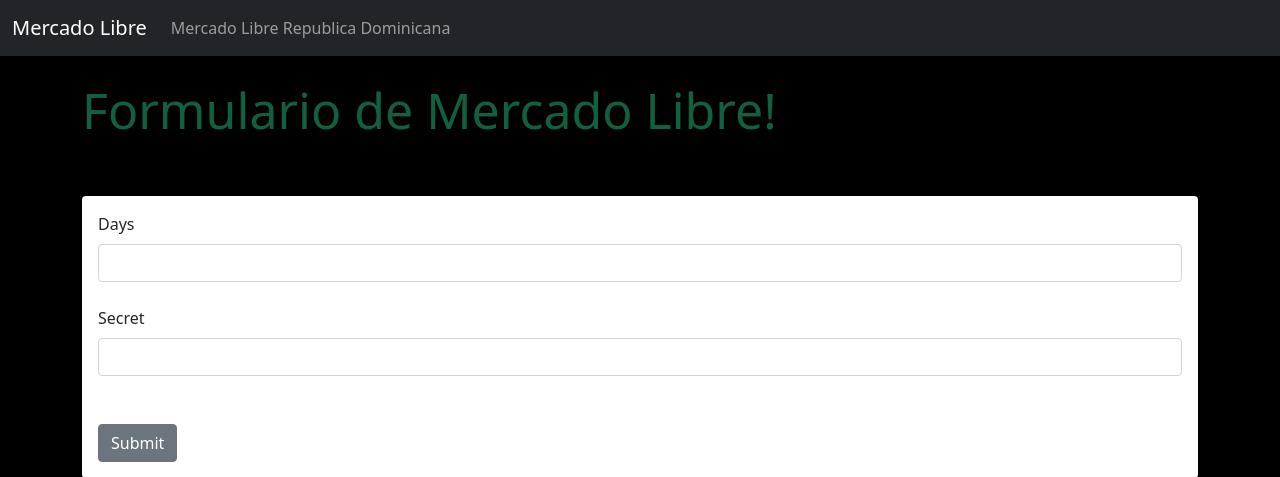
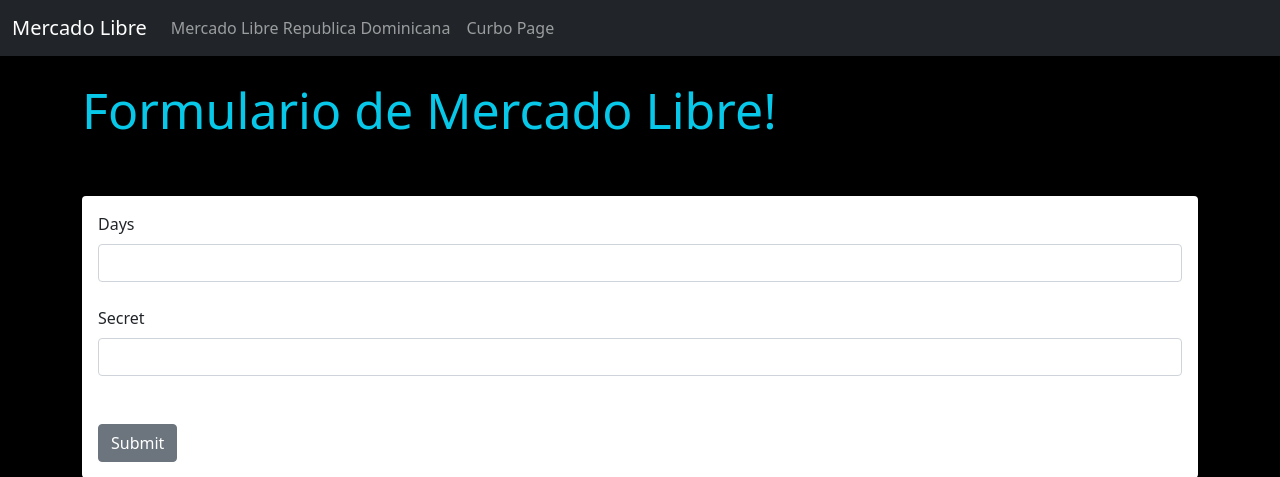
Before and after one commit to bujosa/aldebaran, a Flask app: page /form-rd in a window 1280 px wide. Shown: the top 477 px of the page. Run offline with Flask 2, Linux system fonts and the light colour scheme; parts of the project's set-up code (start-up, migrations or seed data) failed here and were passed over; some libraries are stand-ins or nearby versions.

Commit message:
Add new style

```diff
--- a/static/css/style.css
+++ b/static/css/style.css
@@ -1,7 +1,13 @@
 h1 {
-	color: rgb(17, 97, 65);
+	color: #07C8E8;
 	font-size:50px;
 }
+
+h2 {
+	color: #5dbdce;
+	font-size:20px;
+}
+
 
 body {
 	background: #000000;
--- a/templates/base.html
+++ b/templates/base.html
@@ -11,6 +11,7 @@
     <!-- Our CSS -->
     <link href="{{ url_for('static', filename='css/style.css') }}" rel="stylesheet">
 
+    <link rel="icon" href="https://curbo-assets.nyc3.cdn.digitaloceanspaces.com/flags/White.ico">
 
     <title>Curbo - Meli!</title>
   </head>
--- a/templates/navbar.html
+++ b/templates/navbar.html
@@ -11,6 +11,10 @@
           <a class="nav-link" href="{{ url_for('meli')}}">Mercado Libre Republica Dominicana</a>
         </li>
 
+        <li class="nav-item">
+          <a class="nav-link" href="https://cars.curbo.co/?">Curbo Page</a>
+        </li>
+
       </ul>
     </div>
   </div>
```
Also changed, not shown: templates/index.html (+4 -4 lines).
